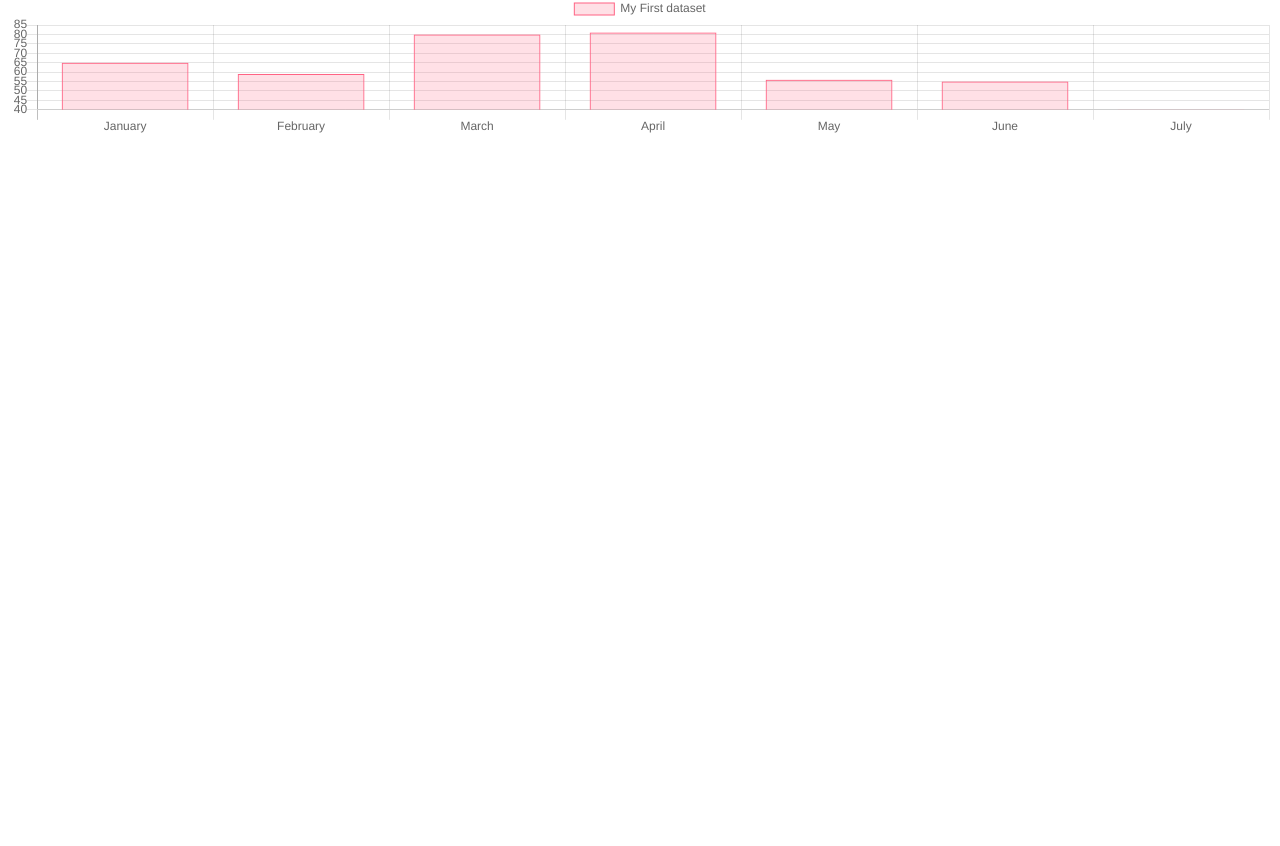
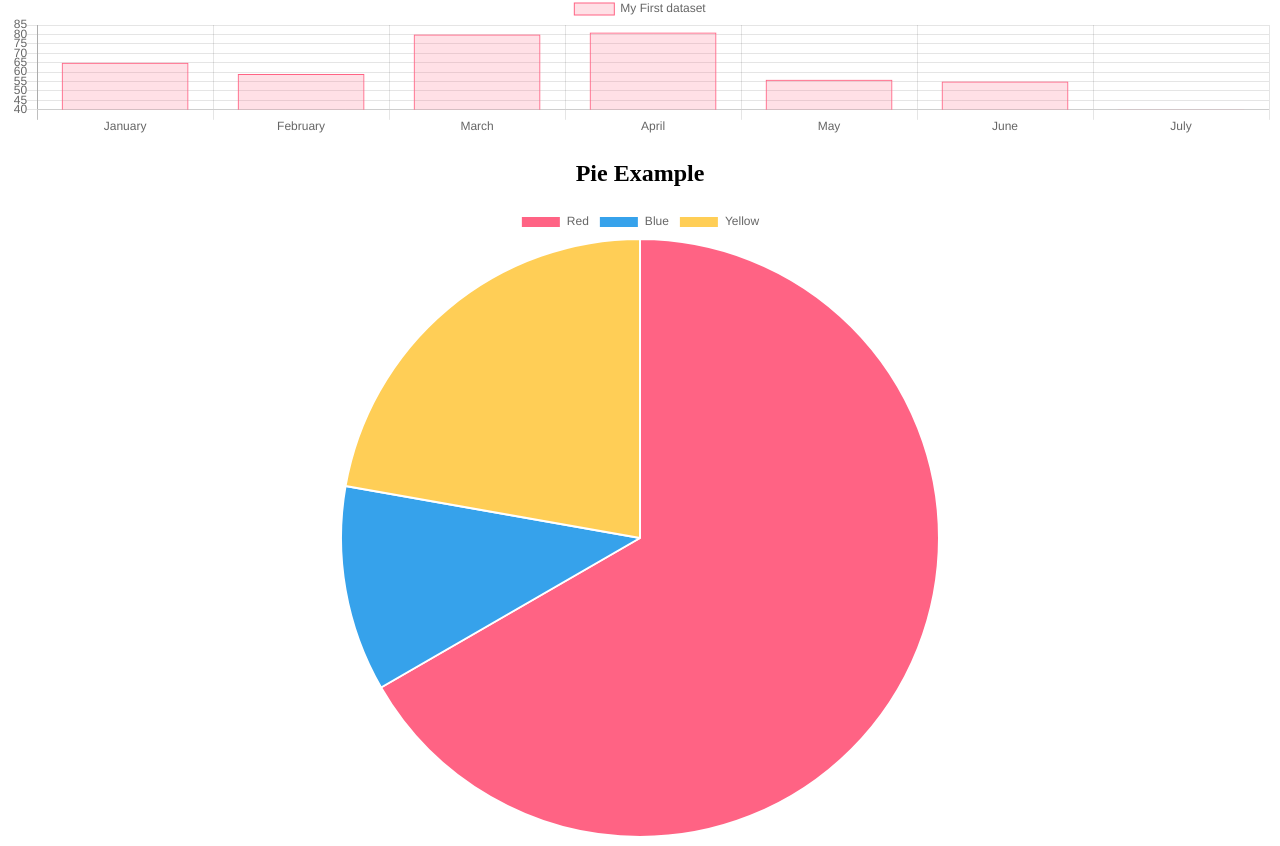
Before and after one commit to abuzahrah75/using_chartjs, a React (Create React App) app: page / in a window 1280 px wide. Shown: the part 773-1619 px from the top of the page. Before the commit the page ends 921 px from the top, so only its background shows below. Built offline with nearby package versions, Linux system fonts and the light colour scheme.

Commit message:
add pie chart

```diff
--- a/src/App.js
+++ b/src/App.js
@@ -4,7 +4,7 @@ import './App.css';
 //my charts
 import Myline from './components/newcharts/myline'
 import Mybar from './components/newcharts/mybar'
-
+import Mypie from './components/newcharts/mypie'
 
 // importing the graphs components
 // import DoughnutExample from './doughnut';
@@ -29,6 +29,7 @@ function App() {
        <Myline />
       {/* <LineExample /> */}
       <Mybar />
+      <Mypie />
     </div>
   );
 }
--- /dev/null
+++ b/src/components/newcharts/mypie.js
@@ -0,0 +1,34 @@
+import React from 'react'
+import {Pie} from 'react-chartjs-2';
+
+const data = {
+	labels: [
+		'Red',
+		'Blue',
+		'Yellow'
+	],
+	datasets: [{
+		data: [300, 50, 100],
+		backgroundColor: [
+		'#FF6384',
+		'#36A2EB',
+		'#FFCE56'
+		],
+		hoverBackgroundColor: [
+		'#FF6384',
+		'#36A2EB',
+		'#FFCE56'
+		]
+	}]
+};
+
+function Mypie() {
+    return (
+        <div>
+            <h2>Pie Example</h2>
+            <Pie data={data} />
+        </div>
+    )
+}
+
+export default Mypie
```
